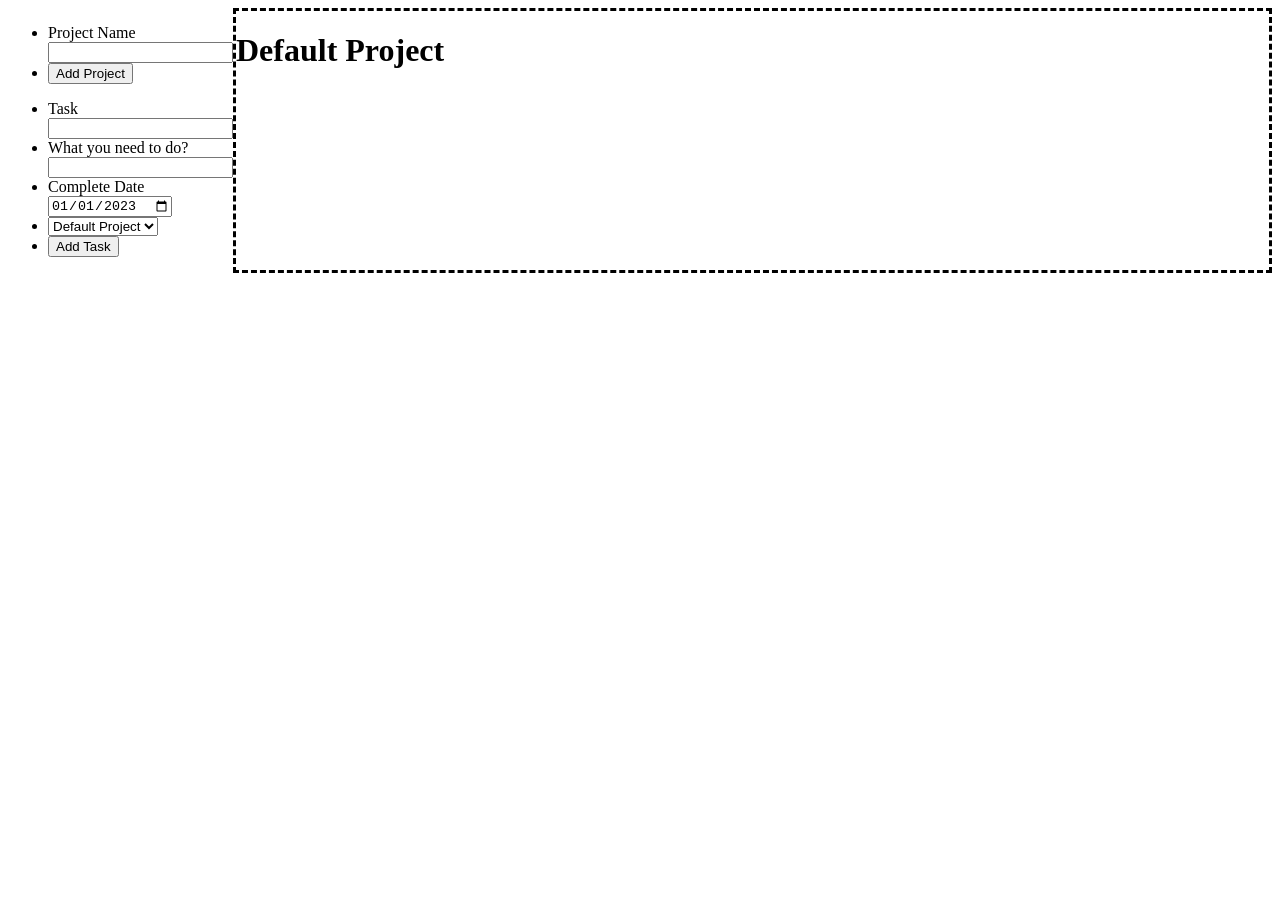
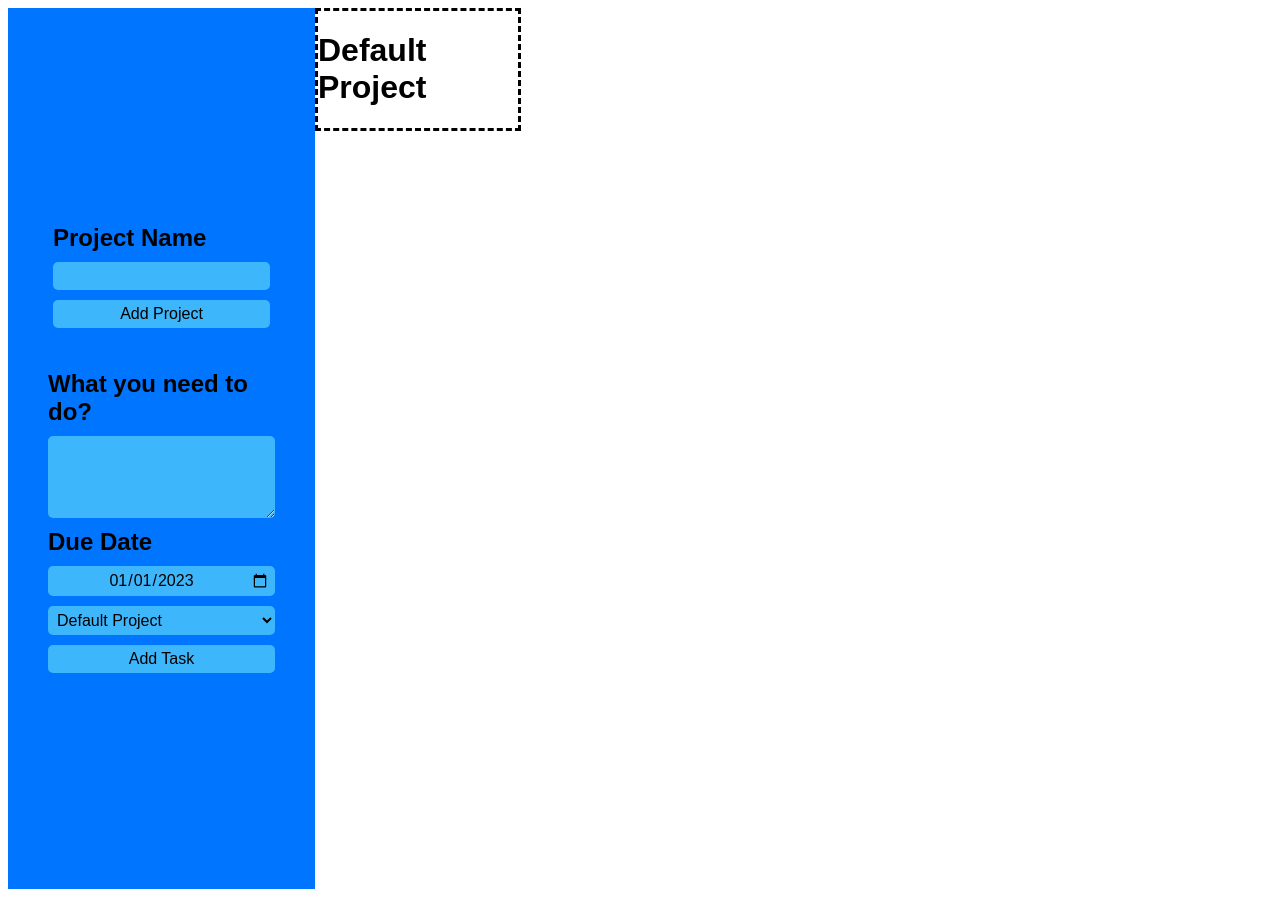
Before and after one commit to LukasDrinkwater/Project_Todo_List_seperate, a website built with webpack: page webpack/src/index.html in a window 1280 px wide. Before the commit the page ends 800 px from the top, so only its background shows below. Built offline with nearby package versions, Linux system fonts and the light colour scheme.

Commit message:
continued on css styling, got rid of task field, it was not needed

```diff
--- a/webpack/src/change-dom.js
+++ b/webpack/src/change-dom.js
@@ -29,14 +29,14 @@ function domCreateProject(projectArray) {
     // console.log(currentProject);
     for (let j = 0; j < currentProject.tasks.length; j++) {
       const taskCard = document.createElement("div");
-      const taskCardH1 = document.createElement("h1");
+      // const taskCardH1 = document.createElement("h1");
       const taskCardp = document.createElement("p");
 
       taskCard.classList.add("task-card");
-      taskCardH1.innerHTML = currentProject.tasks[j]._taskName;
+      // taskCardH1.innerHTML = currentProject.tasks[j]._taskName;
       taskCardp.innerHTML = currentProject.tasks[j]._whatToDo;
       // console.log(currentProject.tasks[j].whatToDo);
-      taskCard.appendChild(taskCardH1);
+      // taskCard.appendChild(taskCardH1);
       taskCard.appendChild(taskCardp);
       projectCard.appendChild(taskCard);
     }
--- a/webpack/src/index.html
+++ b/webpack/src/index.html
@@ -39,16 +39,22 @@
           <!-- need to look at local storage in the TOP page for -->
           <form id="task-submit-form" action="" method="?">
             <ul id="task-form-ul">
-              <li>
+              <!-- <li>
                 <label for="taskName">Task</label>
                 <input type="text" name="taskName" id="taskname" required />
+              </li> -->
+              <li>
+                <label for="whatToDo">What you need to do?</label>
+                <textarea
+                  type="text"
+                  name="whatToDo"
+                  id="what-to-do"
+                  rows="4"
+                  required
+                ></textarea>
               </li>
               <li>
-                <label for="whatToDo">What you need to do?</label>
-                <input type="text" name="whatToDo" id="what-to-do" required />
-              </li>
-              <li>
-                <label for="completeDate">Complete Date</label>
+                <label for="completeDate">Due Date</label>
                 <input
                   type="date"
                   id="complete-date"
--- a/webpack/src/styles.css
+++ b/webpack/src/styles.css
@@ -1,20 +1,103 @@
 /* css colours */
 :root {
-  --Green1: #2f9c85;
-  --Green2: #40c9a2;
-  --Green3: #a3f7b5;
-  --Green4: #e5f9e0;
+  --Blue1: #0075ff;
+  --Blue2: #008cff;
+  --Blue3: #0099f4;
+  --Blue4: #3eb6fc;
+
+  --fontFamily: Arial, sans-serif;
+}
+
+* {
+  font-family: var(--fontFamily);
+}
+
+* input,
+button,
+textarea,
+select {
+  border-radius: 5px;
+  outline: none;
+  border: none;
 }
 
 /* MAIN CONTAINER CSS */
 .main-container {
   display: grid;
   grid-template-columns: 0.2fr 1fr;
+  grid-template-rows: 1fr;
+  height: 100%;
 }
 
 /* FORM CSS */
-.project-
+.form-container {
+  display: flex;
+  justify-content: center;
+  align-items: center;
+  flex-wrap: nowrap;
+  padding-top: 200px;
+  padding-bottom: 200px;
+  background-color: var(--Blue1);
+}
 
+.form-container label {
+  font-weight: bold;
+  font-size: 1.5rem;
+}
+
+.form-container input,
+button,
+textarea,
+select {
+  padding: 5px;
+  font-size: 1rem;
+  background-color: var(--Blue4);
+}
+
+.form-container .project-submit-form-container ul,
+.list-submit-form-container ul {
+  list-style-type: none;
+  padding-right: 40px;
+  display: flex;
+  flex-direction: column;
+  /* justify-content: center; */
+  align-content: center;
+}
+
+.project-submit-form-container input {
+  margin-top: 10px;
+  margin-bottom: 10px;
+}
+
+.list-submit-form-container textarea,
+input {
+  margin-top: 10px;
+}
+
+.list-submit-form-container input {
+  text-align: center;
+  width: 100%;
+  width: 217px;
+}
+
+.project-submit-form-container,
+.list-submit-form-container {
+  background-color: var(--Blue1);
+  flex-wrap: nowrap;
+}
+
+.project-submit-form-container li {
+  display: flex;
+  flex-direction: column;
+  flex-wrap: nowrap;
+}
+
+.list-submit-form-container li {
+  margin-top: 10px;
+  display: flex;
+  flex-direction: column;
+  flex-wrap: nowrap;
+}
 
 /* FORM CONTAINER CSS */
 .form-container {
@@ -25,10 +108,16 @@
 /* PROJECT CONTAINER CSS */
 .project-task-container {
   display: grid;
-  grid-template-columns: repeat(auto-fit, minmax(200px, 1fr));
+  /* grid-template-columns: repeat(auto-fit, minmax(200px, 2fr)); */
+  grid-template-columns: repeat(auto-fit, minmax(200px, max-content));
+  display: flex;
+  flex-wrap: wrap;
 }
 
 /* PROJECT CARD CSS */
 .project-card {
   border-style: dashed;
+  width: 200px;
+  max-width: 100%;
+  height: fit-content;
 }
--- a/webpack/src/task.js
+++ b/webpack/src/task.js
@@ -2,14 +2,14 @@ import { reassigProjectClass, getProjectsArray } from "./projects";
 
 class Task {
   constructor(taskName, whatToDo, dueDate, assignedProject) {
-    this._taskName = taskName;
+    // this._taskName = taskName;
     this._whatToDo = whatToDo;
     this._dueDate = dueDate;
     this._assignedProject = assignedProject;
   }
-  get taskName() {
-    return this._taskName;
-  }
+  // get taskName() {
+  //   return this._taskName;
+  // }
   get whatToDo() {
     return this._whatToDo;
   }
```
